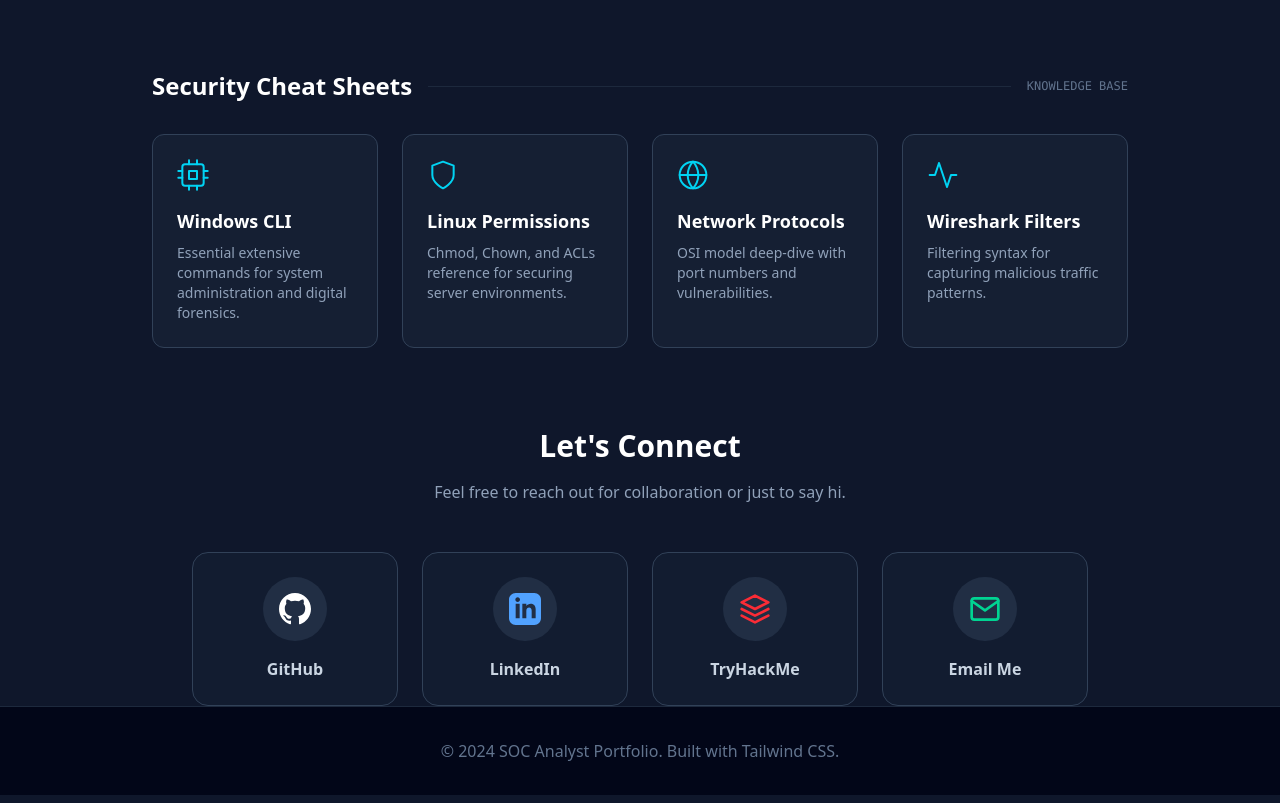
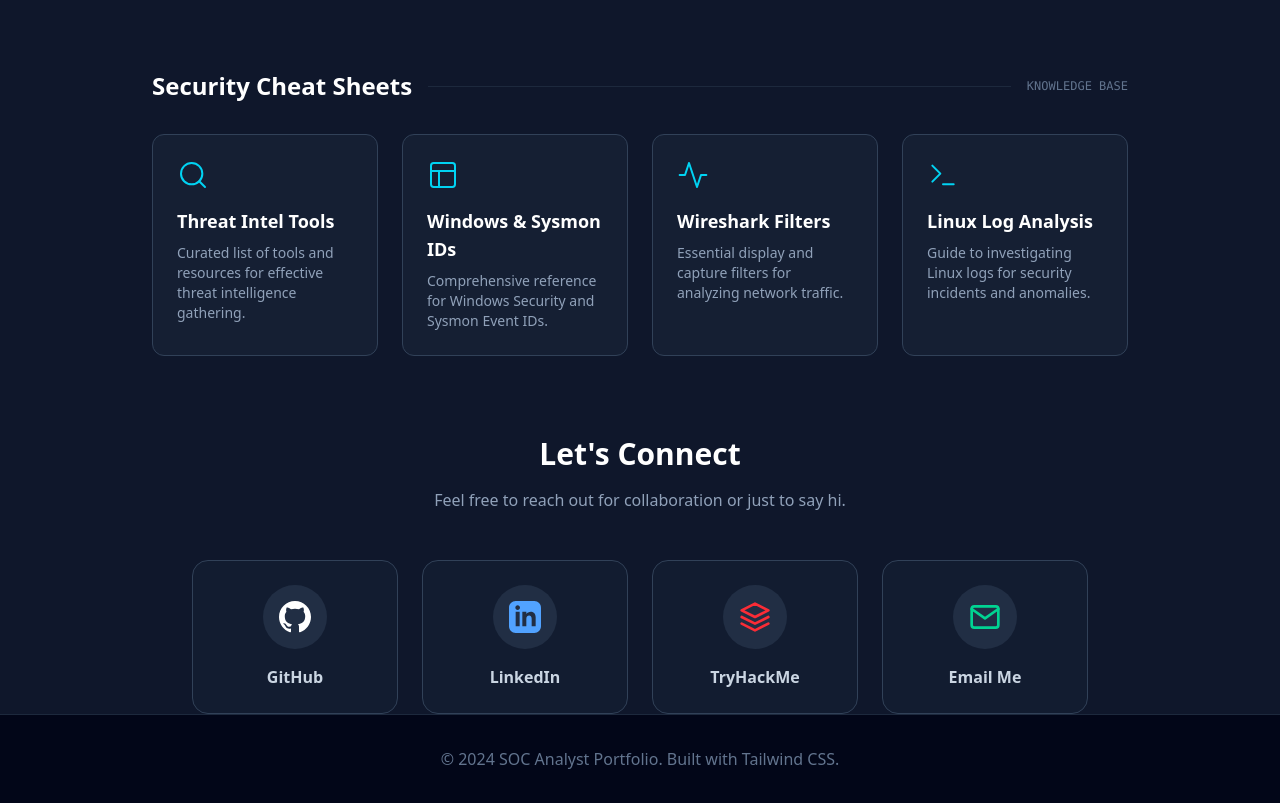
Before and after one commit to AbbasMurshid/AbbasPortfolio, a website built with Vite: page index.html in a window 1280 px wide. Shown: the part 4120-4923 px from the top of the page. Built offline with nearby package versions, Linux system fonts and the light colour scheme.

Commit message:
Update Security Cheat Sheets section with new cards and links

```diff
--- a/index.html
+++ b/index.html
@@ -655,70 +655,51 @@
                 </div>
 
                 <div class="grid grid-cols-1 md:grid-cols-2 lg:grid-cols-4 gap-6">
-                    <!-- Card 1 -->
-                    <a href="#" target="_blank" rel="noopener noreferrer"
+                    <!-- Card 1: Threat Intelligence Tools -->
+                    <a href="https://plain-hoof-c52.notion.site/Threat-Intelligence-Tools-Cheat-Sheet-30503ef50a3380059a5bd8bc5e713336?source=copy_link"
+                        target="_blank" rel="noopener noreferrer"
                         class="group block p-6 rounded-xl bg-slate-800/50 border border-slate-700 hover:border-cyan-500/50 hover:bg-slate-800 transition-all duration-300">
                         <div class="mb-4 text-cyan-400 group-hover:text-cyan-300">
+                            <!-- Icon: Globe/Search -->
                             <svg xmlns="http://www.w3.org/2000/svg" width="32" height="32" viewBox="0 0 24 24"
                                 fill="none" stroke="currentColor" stroke-width="1.5" stroke-linecap="round"
                                 stroke-linejoin="round">
-                                <rect x="4" y="4" width="16" height="16" rx="2" ry="2"></rect>
-                                <rect x="9" y="9" width="6" height="6"></rect>
-                                <line x1="9" y1="1" x2="9" y2="4"></line>
-                                <line x1="15" y1="1" x2="15" y2="4"></line>
-                                <line x1="9" y1="20" x2="9" y2="23"></line>
-                                <line x1="15" y1="20" x2="15" y2="23"></line>
-                                <line x1="20" y1="9" x2="23" y2="9"></line>
-                                <line x1="20" y1="14" x2="23" y2="14"></line>
-                                <line x1="1" y1="9" x2="4" y2="9"></line>
-                                <line x1="1" y1="14" x2="4" y2="14"></line>
+                                <circle cx="11" cy="11" r="8"></circle>
+                                <line x1="21" y1="21" x2="16.65" y2="16.65"></line>
                             </svg>
                         </div>
                         <h3 class="text-lg font-semibold text-white mb-2 group-hover:text-cyan-400 transition-colors">
-                            Windows CLI</h3>
-                        <p class="text-sm text-slate-400">Essential extensive commands for system administration and
-                            digital forensics.</p>
+                            Threat Intel Tools</h3>
+                        <p class="text-sm text-slate-400">Curated list of tools and resources for effective threat
+                            intelligence gathering.</p>
                     </a>
 
-                    <!-- Card 2 -->
-                    <a href="#" target="_blank" rel="noopener noreferrer"
+                    <!-- Card 2: Windows and Sysmon Event ID -->
+                    <a href="https://plain-hoof-c52.notion.site/Windows-Event-ID-And-Sysmon-Cheat-Sheet-30503ef50a33803cac17d3cc5e604c62?source=copy_link"
+                        target="_blank" rel="noopener noreferrer"
                         class="group block p-6 rounded-xl bg-slate-800/50 border border-slate-700 hover:border-cyan-500/50 hover:bg-slate-800 transition-all duration-300">
                         <div class="mb-4 text-cyan-400 group-hover:text-cyan-300">
+                            <!-- Icon: Windows/List -->
                             <svg xmlns="http://www.w3.org/2000/svg" width="32" height="32" viewBox="0 0 24 24"
                                 fill="none" stroke="currentColor" stroke-width="1.5" stroke-linecap="round"
                                 stroke-linejoin="round">
-                                <path d="M12 22s8-4 8-10V5l-8-3-8 3v7c0 6 8 10 8 10z"></path>
+                                <rect x="3" y="3" width="18" height="18" rx="2" ry="2"></rect>
+                                <line x1="3" y1="9" x2="21" y2="9"></line>
+                                <line x1="9" y1="21" x2="9" y2="9"></line>
                             </svg>
                         </div>
                         <h3 class="text-lg font-semibold text-white mb-2 group-hover:text-cyan-400 transition-colors">
-                            Linux Permissions</h3>
-                        <p class="text-sm text-slate-400">Chmod, Chown, and ACLs reference for securing server
-                            environments.</p>
+                            Windows & Sysmon IDs</h3>
+                        <p class="text-sm text-slate-400">Comprehensive reference for Windows Security and Sysmon Event
+                            IDs.</p>
                     </a>
 
-                    <!-- Card 3 -->
-                    <a href="#" target="_blank" rel="noopener noreferrer"
+                    <!-- Card 3: Wireshark Filters -->
+                    <a href="https://plain-hoof-c52.notion.site/Wireshark-Filters-Cheat-Sheet-30503ef50a338031919edcc9057e7d97?source=copy_link"
+                        target="_blank" rel="noopener noreferrer"
                         class="group block p-6 rounded-xl bg-slate-800/50 border border-slate-700 hover:border-cyan-500/50 hover:bg-slate-800 transition-all duration-300">
                         <div class="mb-4 text-cyan-400 group-hover:text-cyan-300">
-                            <svg xmlns="http://www.w3.org/2000/svg" width="32" height="32" viewBox="0 0 24 24"
-                                fill="none" stroke="currentColor" stroke-width="1.5" stroke-linecap="round"
-                                stroke-linejoin="round">
-                                <circle cx="12" cy="12" r="10"></circle>
-                                <line x1="2" y1="12" x2="22" y2="12"></line>
-                                <path
-                                    d="M12 2a15.3 15.3 0 0 1 4 10 15.3 15.3 0 0 1-4 10 15.3 15.3 0 0 1-4-10 15.3 15.3 0 0 1 4-10z">
-                                </path>
-                            </svg>
-                        </div>
-                        <h3 class="text-lg font-semibold text-white mb-2 group-hover:text-cyan-400 transition-colors">
-                            Network Protocols</h3>
-                        <p class="text-sm text-slate-400">OSI model deep-dive with port numbers and vulnerabilities.</p>
-                    </a>
-
-                    <!-- Card 4 -->
-                    <a href="#" target="_blank" rel="noopener noreferrer"
-                        class="group block p-6 rounded-xl bg-slate-800/50 border border-slate-700 hover:border-cyan-500/50 hover:bg-slate-800 transition-all duration-300">
-                        <div class="mb-4 text-cyan-400 group-hover:text-cyan-300">
+                            <!-- Icon: Wireshark/Activity -->
                             <svg xmlns="http://www.w3.org/2000/svg" width="32" height="32" viewBox="0 0 24 24"
                                 fill="none" stroke="currentColor" stroke-width="1.5" stroke-linecap="round"
                                 stroke-linejoin="round">
@@ -727,7 +708,27 @@
                         </div>
                         <h3 class="text-lg font-semibold text-white mb-2 group-hover:text-cyan-400 transition-colors">
                             Wireshark Filters</h3>
-                        <p class="text-sm text-slate-400">Filtering syntax for capturing malicious traffic patterns.</p>
+                        <p class="text-sm text-slate-400">Essential display and capture filters for analyzing network
+                            traffic.</p>
+                    </a>
+
+                    <!-- Card 4: Linux Log Analysis -->
+                    <a href="https://plain-hoof-c52.notion.site/Linux-Log-Analysis-Cheat-Sheet-SOC-DFIR-Admin-30503ef50a338041ae4dddafcb6bdf0c?source=copy_link"
+                        target="_blank" rel="noopener noreferrer"
+                        class="group block p-6 rounded-xl bg-slate-800/50 border border-slate-700 hover:border-cyan-500/50 hover:bg-slate-800 transition-all duration-300">
+                        <div class="mb-4 text-cyan-400 group-hover:text-cyan-300">
+                            <!-- Icon: Terminal/Linux -->
+                            <svg xmlns="http://www.w3.org/2000/svg" width="32" height="32" viewBox="0 0 24 24"
+                                fill="none" stroke="currentColor" stroke-width="1.5" stroke-linecap="round"
+                                stroke-linejoin="round">
+                                <polyline points="4 17 10 11 4 5"></polyline>
+                                <line x1="12" y1="19" x2="20" y2="19"></line>
+                            </svg>
+                        </div>
+                        <h3 class="text-lg font-semibold text-white mb-2 group-hover:text-cyan-400 transition-colors">
+                            Linux Log Analysis</h3>
+                        <p class="text-sm text-slate-400">Guide to investigating Linux logs for security incidents and
+                            anomalies.</p>
                     </a>
                 </div>
             </section>
```
